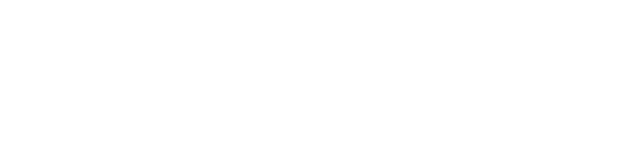
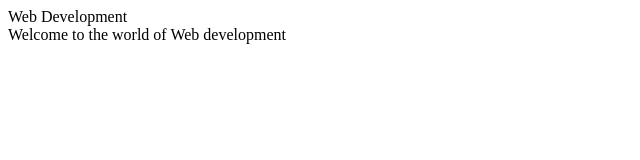
Before and after one commit to acciojob/getting-started-why-software-khushihajare11, a website: page main.html in a window 1280 px wide. Shown: the whole page, without its empty margins (0-640 px from the left). Drawn offline with Linux system fonts and the light colour scheme.

Commit message:
created a submission

```diff
--- a/main.html
+++ b/main.html
@@ -4,11 +4,14 @@
 
 <head>
 	<link rel="stylesheet" href="styles.css">
+	<titlle>Web Development</titlle>
 </head>
 
 <body>
 	<!-- the entire body must be written by student -->
-
+	  <div id="text">
+        Welcome to the world of Web development
+    </div>
 
 
     <script type="text/javascript" src="./script.js">
```
